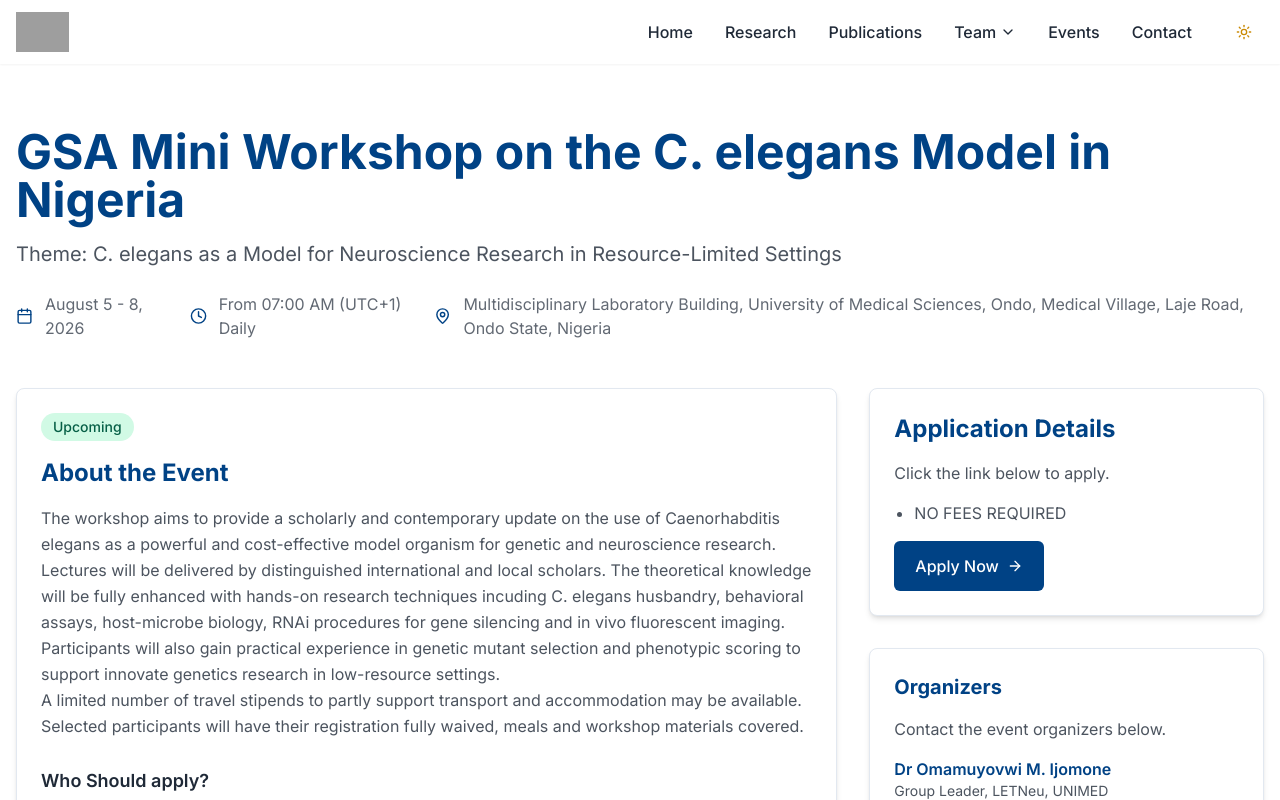
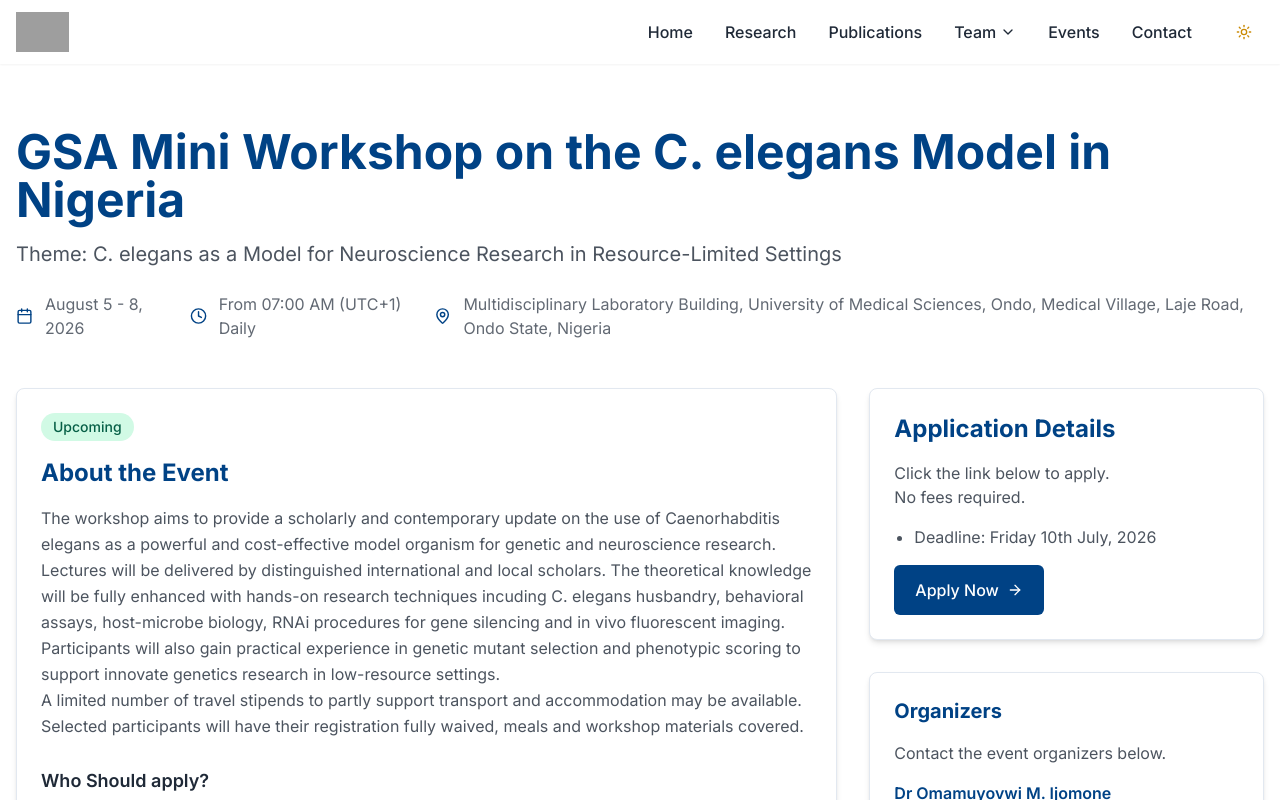
Before and after one commit to LETNeu-dev/LETNeu, a React (Vite) app: page /events/1 in a window 1280 px wide. Shown: the top 800 px of the page. Built offline with nearby package versions, Linux system fonts and the light colour scheme; grey boxes are pictures that could not be loaded.

Commit message:
minor update-2 to upcoming event page

```diff
--- a/src/data/eventsData.ts
+++ b/src/data/eventsData.ts
@@ -69,7 +69,7 @@ export const upcomingEvents: Event[] = [
     imageUrl: "/hero-media/c-elegans-toheeb.webp",
     registrationUrl: "https://forms.gle/wcZB9Wjz2W1TU9J27",
     fees: [
-      "NO FEES REQUIRED"
+      "Deadline: Friday 10th July, 2026"
     ],
     organizers: [
       {
--- a/src/pages/UpcomingEventDetail.tsx
+++ b/src/pages/UpcomingEventDetail.tsx
@@ -149,7 +149,7 @@ const UpcomingEventDetail = () => {
               >
                 <h2 className="text-2xl font-bold text-primary mb-4">Application Details</h2>
                 <p className="text-foreground/80 mb-4">
-                  Click the link below to apply.
+                  Click the link below to apply. <br/> No fees required.
                 </p>
                 {event.fees && event.fees.length > 0 && (
                   <ul className="list-disc pl-5 mb-4 text-foreground/80 space-y-2">
```
